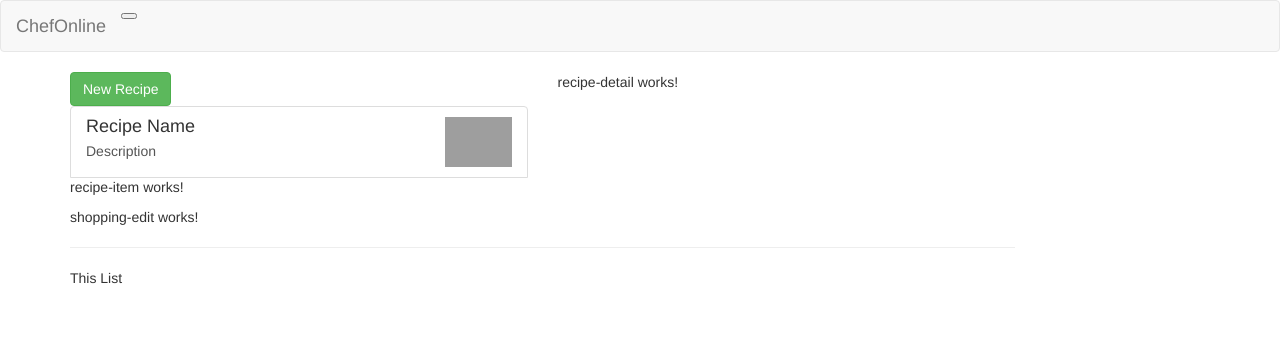
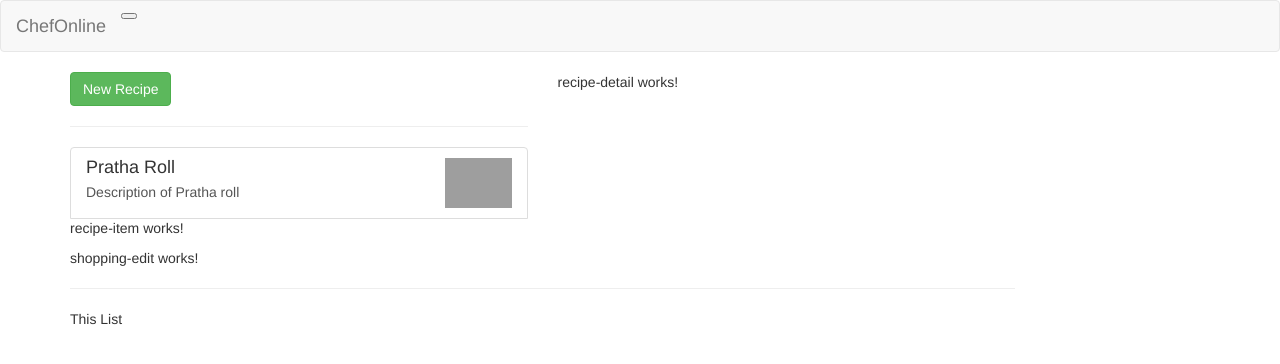
Before and after one commit to M-Irtaza/ChefOnline, an Angular app: page / in a window 1280 px wide. Shown: the top 364 px of the page. Built offline with nearby package versions, Linux system fonts and the light colour scheme; grey boxes are pictures that could not be loaded.

Commit message:
section3-complete

```diff
--- a/src/app/recipes/recipe-list/recipe-list.component.html
+++ b/src/app/recipes/recipe-list/recipe-list.component.html
@@ -3,15 +3,21 @@
     <button class="btn btn-success">New Recipe</button>
   </div>
 </div>
+<hr />
 <div class="row">
   <div class="col-xs-12">
-        <a href="#" class="list-group-item clearfix">
+    <a href="#" class="list-group-item clearfix" *ngFor="let recipe of recipes">
       <div class="pull-left">
-                <h4 class="list-group-item-heading">Recipe Name</h4>
-                <p class="list-group-item-text">Description</p>
+        <h4 class="list-group-item-heading">{{ recipe.name }}</h4>
+        <p class="list-group-item-text">{{ recipe.description }}</p>
       </div>
       <span class="pull-right">
-                <img src="https://upload.wikimedia.org/wikipedia/commons/a/a8/Chicken-kathi-roll-recipe.jpggi" alt="" class="image-responsive" style="max-height: 50px;">
+        <img
+          [src]="recipe.imagePath"
+          alt=""
+          class="image-responsive"
+          style="max-height: 50px"
+        />
       </span>
     </a>
     <app-recipe-item></app-recipe-item>
```
Lines whose indentation alone changed are shown as unchanged.
